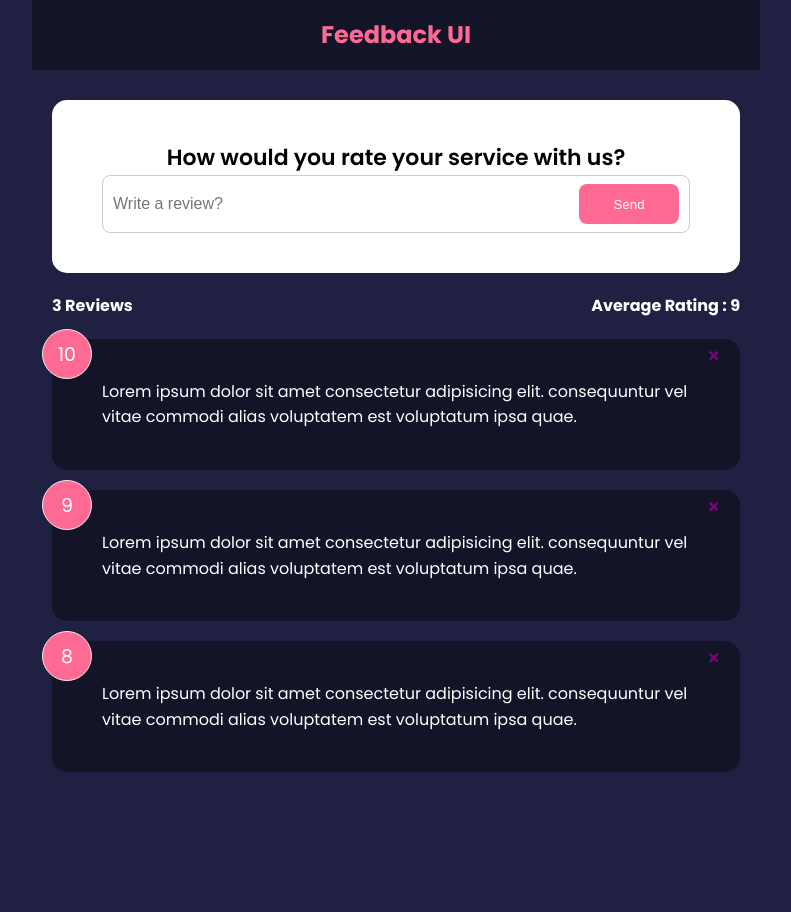
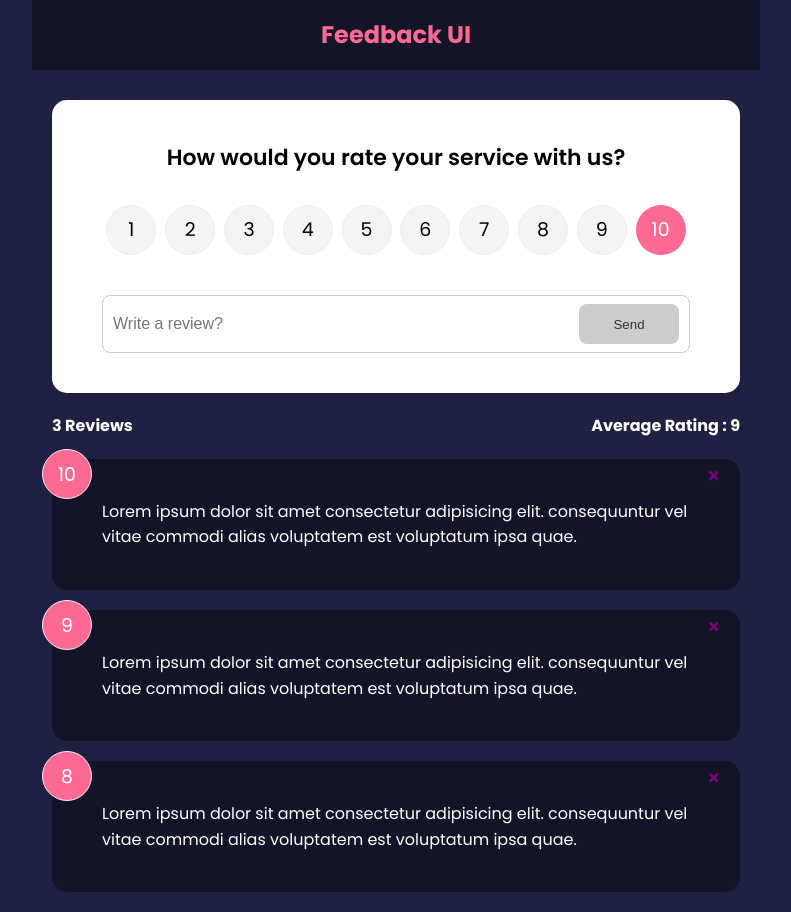
Before and after one commit to GeorgioCharro/FeedBackApp, a React (Create React App) app: page / in a window 1280 px wide. Shown: the whole page, without its empty margins (244-1035 px from the left). Before the commit the page ends 800 px from the top, so only its background shows below. Built offline with nearby package versions, Linux system fonts and the light colour scheme.

Commit message:
Added Rating Select & Changes to FeedbackText

```diff
--- a/src/App.js
+++ b/src/App.js
@@ -5,6 +5,7 @@
 import FeedbackList from "./components/FeedbackList";
 import FeedBackStats from "./components/FeedBackStats";
 import FeedbackText from "./components/FeedbackText";
+
 
 function App(){
 
@@ -19,13 +20,19 @@
 
 
   }
+
+  const addFeedBack = (newFeedBack)=>{
+
+    console.log(newFeedBack)
+
+  }
     return (
 
           <div className="container">
             <Header />
 
             <div className="container">
-            <FeedbackText />
+            <FeedbackText handleAdd={addFeedBack}/>
             <FeedBackStats  feedback={feedback}/>
             <FeedbackList feedback={feedback} deleteFeedBack={deleteFeedBack}/>
             </div>
--- a/src/components/FeedbackText.jsx
+++ b/src/components/FeedbackText.jsx
@@ -1,13 +1,45 @@
 import Card from "./shared/Card"
 import { useState } from "react";
 import Button from "./shared/Button";
-function FeedbackText() {
+import RatingSelect from "./RatingSelect";
+function FeedbackText({handleAdd}) {
 
     const [text,setText]=useState('')
+    const[btnDisabled,setButtonState]=useState(true)
+    const[message,setMessage]=useState('')
+    const [rating,setRating]=useState(10)
+
+    const submitFeedback = (e)=>{
+        e.preventDefault()
+
+        if(text.trim().length>10){
+
+          const newFeedBack={
+
+            text,
+            rating
+          };
+          handleAdd(newFeedBack)
+          setText('')
+        }
 
 
+    }
+
     const handleTextChange = (e) => {
+        if(text===''){
 
+          setButtonState(true)
+          setMessage(null)
+        } else if(text !=='' && text.trim().length<=10){
+          setButtonState(true)
+          setMessage('Text must be at least 10 characters')
+
+        }else {
+
+          setMessage(null)
+          setButtonState(false)
+        }
         setText(e.target.value)
 
     }
@@ -15,14 +47,16 @@
   return (
     <div>
       <Card>
-      <form>
+      <form onSubmit={submitFeedback}>
         <h2>How would you rate your service with us?</h2>
+        <RatingSelect select={(rating)=>{setRating(rating)}}/>
         <div className="input-group">
 
         <input value={text} onChange={handleTextChange} type="text" placeholder="Write a review?"  />
-        <Button type="submit" version="secondary">Send</Button>
+        <Button isDisabled={btnDisabled} type="submit" version="primary">Send</Button>
 
         </div>
+        {message && <div className="message">{message}</div>}
         </form>
         </Card>
     </div>
--- /dev/null
+++ b/src/components/RatingSelect.jsx
@@ -0,0 +1,167 @@
+import { useState } from "react"
+
+function RatingSelect({select}) {
+
+
+    const[selected,setSelected]=useState(10)
+
+
+    const handleChange = (e) => {
+
+        setSelected(+e.currentTarget.value)
+        select(+e.currentTarget.value)
+    }
+  return (
+    <div>
+      <ul className="rating">
+
+        <li>
+            <input
+            type="radio"
+            id="num1"
+            name="rating"
+            value='1'
+            onChange={handleChange}
+            checked={selected===1}
+
+
+            ></input>
+            <label htmlFor="num1">1</label>
+        </li>
+
+        <li>
+            <input
+            type="radio"
+            id="num2"
+            name="rating"
+            value='2'
+            onChange={handleChange}
+            checked={selected===2}
+
+
+            ></input>
+            <label htmlFor="num2">2</label>
+        </li>
+
+        <li>
+            <input
+            type="radio"
+            id="num3"
+            name="rating"
+            value='3'
+            onChange={handleChange}
+            checked={selected===3}
+
+
+            ></input>
+            <label htmlFor="num3">3</label>
+        </li>
+
+        <li>
+            <input
+            type="radio"
+            id="num4"
+            name="rating"
+            value='4'
+            onChange={handleChange}
+            checked={selected===4}
+
+
+            ></input>
+            <label htmlFor="num4">4</label>
+        </li>
+
+
+        <li>
+            <input
+            type="radio"
+            id="num5"
+            name="rating"
+            value='5'
+            onChange={handleChange}
+            checked={selected===5}
+
+
+            ></input>
+            <label htmlFor="num5">5</label>
+        </li>
+
+
+        <li>
+            <input
+            type="radio"
+            id="num6"
+            name="rating"
+            value='6'
+            onChange={handleChange}
+            checked={selected===6}
+
+
+            ></input>
+            <label htmlFor="num6">6</label>
+        </li>
+
+
+        <li>
+            <input
+            type="radio"
+            id="num7"
+            name="rating"
+            value='7'
+            onChange={handleChange}
+            checked={selected===7}
+
+
+            ></input>
+            <label htmlFor="num7">7</label>
+        </li>
+
+
+        <li>
+            <input
+            type="radio"
+            id="num8"
+            name="rating"
+            value='8'
+            onChange={handleChange}
+            checked={selected===8}
+
+
+            ></input>
+            <label htmlFor="num8">8</label>
+        </li>
+
+        <li>
+            <input
+            type="radio"
+            id="num9"
+            name="rating"
+            value='9'
+            onChange={handleChange}
+            checked={selected===9}
+
+
+            ></input>
+            <label htmlFor="num9">9</label>
+        </li>
+
+
+        <li>
+            <input
+            type="radio"
+            id="num10"
+            name="rating"
+            value='10'
+            onChange={handleChange}
+            checked={selected===10}
+
+
+            ></input>
+            <label htmlFor="num10">10</label>
+        </li>
+      </ul>
+    </div>
+  )
+}
+
+export default RatingSelect
--- a/src/components/shared/Button.jsx
+++ b/src/components/shared/Button.jsx
@@ -4,7 +4,11 @@
 function Button({type,version,children,isDisabled}) {
   return (
     <div>
-      <button type={type} className={`btn btn-${version}`} disabled={isDisabled}>{children}</button>
+      <button type={type} className={`btn btn-${version}`} disabled={isDisabled}>
+
+        {children}
+
+        </button>
     </div>
   )
 }
```
Also changed, not shown: src/components/FeedBackStats.jsx (line endings or trailing spaces).
